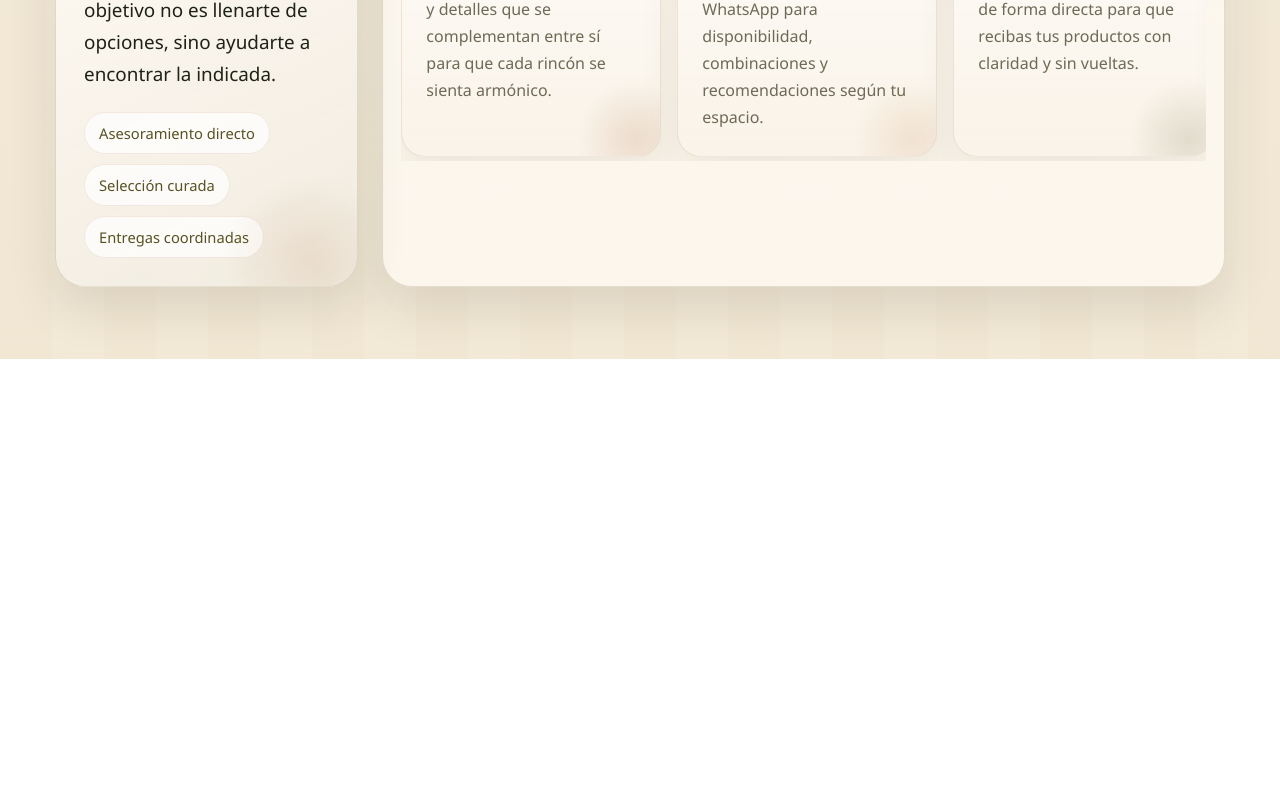
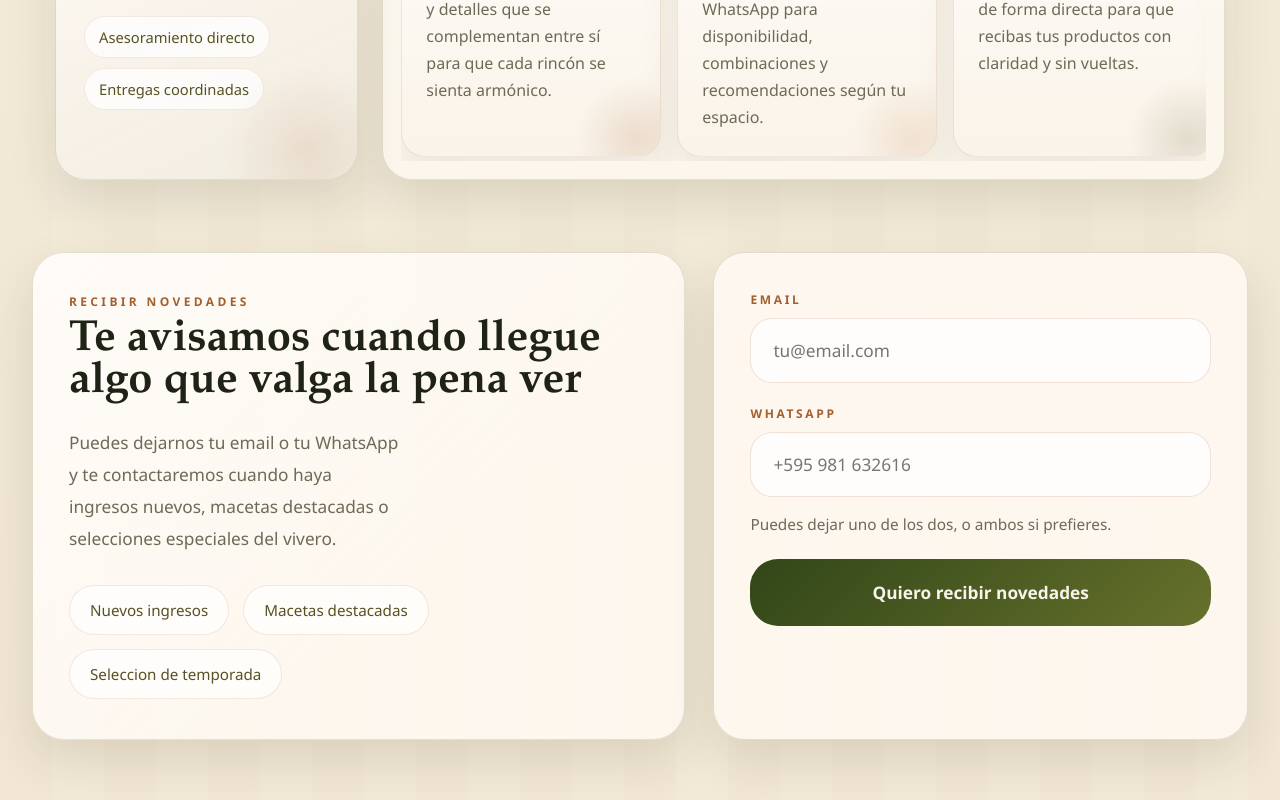
Before and after one commit to enzoericof/frontend_catalogo_web_venta_de_plantas, an Angular app: page / in a window 1280 px wide. Shown: the part 1404-2204 px from the top of the page. Before the commit the page ends 1763 px from the top, so only its background shows below. Built offline with nearby package versions, Linux system fonts and the light colour scheme; no server answers.

Commit message:
Add newsletter signup section

```diff
--- a/package.json
+++ b/package.json
@@ -40,6 +40,7 @@
     "@angular/build": "^20.3.8",
     "@angular/cli": "^20.3.8",
     "@angular/compiler-cli": "^20.3.0",
+    "@angular/language-service": "^20.3.0",
     "@types/express": "^5.0.1",
     "@types/jasmine": "~5.1.0",
     "@types/node": "^20.17.19",
--- /dev/null
+++ b/src/app/core/novedades.service.ts
@@ -0,0 +1,15 @@
+import { HttpClient } from '@angular/common/http';
+import { Injectable } from '@angular/core';
+
+@Injectable({
+  providedIn: 'root'
+})
+export class NovedadesService {
+  private apiUrl = 'http://localhost:8080/api/novedades';
+
+  constructor(private http: HttpClient) {}
+
+  registrar(payload: { email?: string; whatsapp?: string }) {
+    return this.http.post<{ mensaje: string; creada: boolean }>(this.apiUrl, payload);
+  }
+}
--- a/src/app/pages/catalogo/catalogo.component.css
+++ b/src/app/pages/catalogo/catalogo.component.css
@@ -351,6 +351,153 @@
   padding-top: 28px;
   padding-bottom: 72px;
   position: relative;
+}
+
+.newsletter-section {
+  max-width: 1400px;
+  margin: 0 auto;
+  padding: 0 32px 72px;
+  display: grid;
+  grid-template-columns: minmax(0, 1.1fr) minmax(360px, 0.9fr);
+  gap: 28px;
+}
+
+.newsletter-copy,
+.newsletter-form {
+  border: 1px solid var(--line);
+  border-radius: 32px;
+  background: rgba(255, 251, 245, 0.82);
+  box-shadow: var(--shadow);
+}
+
+.newsletter-copy {
+  padding: 40px 36px;
+  background:
+    linear-gradient(135deg, rgba(255, 255, 255, 0.55), transparent 62%),
+    rgba(255, 251, 245, 0.82);
+}
+
+.newsletter-text {
+  margin: 22px 0 0;
+  color: var(--muted);
+  font-size: 1.08rem;
+  line-height: 1.85;
+  max-width: 34ch;
+}
+
+.newsletter-points {
+  display: flex;
+  flex-wrap: wrap;
+  gap: 14px;
+  margin-top: 30px;
+}
+
+.newsletter-points span {
+  padding: 14px 20px;
+  border-radius: 999px;
+  background: rgba(255, 255, 255, 0.68);
+  border: 1px solid rgba(164, 95, 47, 0.14);
+  color: var(--olive);
+  font-size: 0.95rem;
+}
+
+.newsletter-form {
+  padding: 38px 36px;
+  display: flex;
+  flex-direction: column;
+  gap: 22px;
+}
+
+.newsletter-field {
+  display: flex;
+  flex-direction: column;
+  gap: 10px;
+}
+
+.newsletter-honeypot {
+  position: absolute;
+  left: -9999px;
+  width: 1px;
+  height: 1px;
+  overflow: hidden;
+}
+
+.newsletter-field span {
+  color: var(--terracotta-deep);
+  font-size: 12px;
+  font-weight: 700;
+  letter-spacing: 0.22em;
+  text-transform: uppercase;
+}
+
+.newsletter-field input {
+  width: 100%;
+  padding: 20px 22px;
+  border: 1px solid rgba(164, 95, 47, 0.18);
+  border-radius: 22px;
+  background: rgba(255, 255, 255, 0.78);
+  color: var(--ink);
+  font-size: 1.08rem;
+  outline: none;
+  transition: border-color 0.2s ease, box-shadow 0.2s ease;
+}
+
+.newsletter-field input:focus {
+  border-color: rgba(49, 70, 24, 0.38);
+  box-shadow: 0 0 0 4px rgba(102, 113, 43, 0.08);
+}
+
+.newsletter-note {
+  margin: -6px 0 0;
+  color: var(--muted);
+  font-size: 0.96rem;
+  line-height: 1.6;
+}
+
+.newsletter-button {
+  padding: 22px 26px;
+  border: 0;
+  border-radius: 28px;
+  background: linear-gradient(135deg, var(--forest), var(--moss));
+  color: #f8f4eb;
+  font-size: 1.08rem;
+  font-weight: 700;
+  cursor: pointer;
+  transition: transform 0.2s ease, box-shadow 0.2s ease, filter 0.2s ease;
+}
+
+.newsletter-button:hover:not(:disabled) {
+  transform: translateY(-2px);
+  box-shadow: 0 18px 34px rgba(49, 70, 24, 0.22);
+  filter: saturate(1.04);
+}
+
+.newsletter-button:disabled {
+  cursor: wait;
+  opacity: 0.82;
+}
+
+.newsletter-feedback {
+  margin: 0;
+  padding: 18px 20px;
+  border-radius: 22px;
+  border: 1px solid rgba(164, 95, 47, 0.14);
+  background: rgba(255, 247, 239, 0.82);
+  color: var(--terracotta-deep);
+  font-size: 0.98rem;
+  line-height: 1.55;
+}
+
+.newsletter-feedback--ok {
+  border-color: rgba(49, 70, 24, 0.18);
+  background: rgba(246, 250, 240, 0.82);
+  color: var(--forest);
+}
+
+.newsletter-feedback--error {
+  border-color: rgba(164, 95, 47, 0.2);
+  background: rgba(255, 246, 238, 0.84);
+  color: var(--terracotta-deep);
 }
 
 .about-section::before {
@@ -1165,6 +1312,7 @@ html {
     min-height: auto;
   }
 
+  .newsletter-section,
   .about-layout {
     grid-template-columns: 1fr;
   }
@@ -1218,7 +1366,8 @@ html {
   .header-inner,
   .hero,
   .catalogo-section,
-  .about-section {
+  .about-section,
+  .newsletter-section {
     padding-left: 18px;
     padding-right: 18px;
   }
@@ -1253,6 +1402,11 @@ html {
     padding-bottom: 48px;
   }
 
+  .newsletter-section {
+    padding-bottom: 48px;
+    gap: 18px;
+  }
+
   .about-section::before {
     inset-left: 18px;
     inset-right: 18px;
@@ -1261,6 +1415,11 @@ html {
   .about-heading {
     align-items: start;
     flex-direction: column;
+  }
+
+  .newsletter-copy,
+  .newsletter-form {
+    padding: 28px 22px;
   }
 
   .hero-links {
@@ -1301,6 +1460,14 @@ html {
 @media (max-width: 560px) {
   .hero-links {
     grid-template-columns: 1fr;
+  }
+
+  .newsletter-points {
+    gap: 10px;
+  }
+
+  .newsletter-points span {
+    width: 100%;
   }
 
   .hero-meta {
--- a/src/app/pages/catalogo/catalogo.component.html
+++ b/src/app/pages/catalogo/catalogo.component.html
@@ -58,9 +58,9 @@
       <h2>Qui&eacute;nes somos</h2>
     </a>
 
-    <span class="hero-card hero-card--terracotta is-disabled" aria-disabled="true">
+    <a class="hero-card hero-card--terracotta" href="#recibir-novedades">
       <h2>Recibir novedades</h2>
-    </span>
+    </a>
   </div>
 </section>
 
@@ -152,13 +152,11 @@
 
       <p class="about-lead">
         Somos un vivero pensado para acompa&ntilde;arte con una selecci&oacute;n simple,
-        est&eacute;tica y f&aacute;cil de consultar. Nuestro objetivo no es llenarte de opciones,
-        sino ayudarte a encontrar la indicada.
+        est&eacute;tica y f&aacute;cil de consultar.
       </p>
 
       <div class="about-points">
         <span>Asesoramiento directo</span>
-        <span>Selecci&oacute;n curada</span>
         <span>Entregas coordinadas</span>
       </div>
     </div>
@@ -177,3 +175,64 @@
     </div>
   </div>
 </section>
+
+<section class="newsletter-section" id="recibir-novedades">
+  <div class="newsletter-copy">
+    <p class="catalogo-eyebrow">Recibir novedades</p>
+    <h2 class="catalogo-title">Te avisamos cuando llegue algo que valga la pena ver</h2>
+    <p class="newsletter-text">
+      Puedes dejarnos tu email o tu WhatsApp y te contactaremos cuando haya ingresos nuevos,
+      macetas destacadas o selecciones especiales del vivero.
+    </p>
+
+    <div class="newsletter-points">
+      <span>Nuevos ingresos</span>
+      <span>Macetas destacadas</span>
+      <span>Seleccion de temporada</span>
+    </div>
+  </div>
+
+  <form class="newsletter-form" (ngSubmit)="enviarNovedades()">
+    <label class="newsletter-honeypot" aria-hidden="true" tabindex="-1">
+      <span>No completar</span>
+      <input
+        type="text"
+        name="website"
+        [(ngModel)]="novedadesHoney"
+        autocomplete="off"
+        tabindex="-1" />
+    </label>
+
+    <label class="newsletter-field">
+      <span>Email</span>
+      <input
+        type="email"
+        name="email"
+        [(ngModel)]="novedadesEmail"
+        placeholder="tu@email.com" />
+    </label>
+
+    <label class="newsletter-field">
+      <span>Whatsapp</span>
+      <input
+        type="text"
+        name="whatsapp"
+        [(ngModel)]="novedadesWhatsapp"
+        placeholder="+595 981 632616" />
+    </label>
+
+    <p class="newsletter-note">Puedes dejar uno de los dos, o ambos si prefieres.</p>
+
+    <button class="newsletter-button" type="submit" [disabled]="novedadesEnviando || novedadesEnfriando">
+      {{ novedadesButtonLabel }}
+    </button>
+
+    <p
+      *ngIf="novedadesMensaje"
+      class="newsletter-feedback"
+      [class.newsletter-feedback--error]="novedadesEstado === 'error'"
+      [class.newsletter-feedback--ok]="novedadesEstado === 'ok'">
+      {{ novedadesMensaje }}
+    </p>
+  </form>
+</section>
--- a/src/app/pages/catalogo/catalogo.component.ts
+++ b/src/app/pages/catalogo/catalogo.component.ts
@@ -1,18 +1,21 @@
+import { CommonModule } from '@angular/common';
 import { DOCUMENT, Location } from '@angular/common';
 import { Component, ElementRef, Inject, OnInit, ViewChild } from '@angular/core';
-import { CommonModule } from '@angular/common';
+import { FormsModule } from '@angular/forms';
 import { ActivatedRoute, Router, RouterModule } from '@angular/router';
+import { NovedadesService } from '../../core/novedades.service';
 import { PlantaService } from '../../core/planta.service';
 
 @Component({
   selector: 'app-catalogo',
   standalone: true,
-  imports: [CommonModule, RouterModule],
+  imports: [CommonModule, FormsModule, RouterModule],
   templateUrl: './catalogo.component.html',
   styleUrls: ['./catalogo.component.css']
 })
 export class CatalogoComponent implements OnInit {
   @ViewChild('aboutSlider') aboutSlider?: ElementRef<HTMLDivElement>;
+  private readonly novedadesCooldownMs = 15000;
 
   plantas: any[] = [];
   plantasFiltradas: any[] = [];
@@ -20,6 +23,13 @@ export class CatalogoComponent implements OnInit {
   cargando = true;
   mostrarGrid = true;
   ordenSeleccionado = 'nombre-asc';
+  novedadesEmail = '';
+  novedadesWhatsapp = '';
+  novedadesHoney = '';
+  novedadesEnviando = false;
+  novedadesEnfriando = false;
+  novedadesEstado: 'ok' | 'error' | null = null;
+  novedadesMensaje = '';
   quienesSomosSlides = [
     {
       tone: 'terracotta-deep',
@@ -62,6 +72,7 @@ export class CatalogoComponent implements OnInit {
   constructor(
     @Inject(DOCUMENT) private document: Document,
     private location: Location,
+    private novedadesService: NovedadesService,
     private plantaService: PlantaService,
     private route: ActivatedRoute,
     private router: Router
@@ -159,4 +170,67 @@ export class CatalogoComponent implements OnInit {
   trackByPlanta(index: number, planta: any): number {
     return planta.id;
   }
+
+  get novedadesButtonLabel(): string {
+    if (this.novedadesEnviando) {
+      return 'Enviando...';
+    }
+
+    if (this.novedadesEnfriando) {
+      return 'Espera unos segundos...';
+    }
+
+    return 'Quiero recibir novedades';
+  }
+
+  enviarNovedades(): void {
+    if (this.novedadesEnviando || this.novedadesEnfriando) {
+      return;
+    }
+
+    if (this.novedadesHoney.trim()) {
+      this.novedadesEstado = 'ok';
+      this.novedadesMensaje = 'Listo. Te tendremos en cuenta para las proximas novedades del vivero.';
+      this.novedadesEmail = '';
+      this.novedadesWhatsapp = '';
+      this.novedadesHoney = '';
+      this.activarCooldown();
+      return;
+    }
+
+    this.novedadesEnviando = true;
+    this.novedadesEstado = null;
+    this.novedadesMensaje = '';
+
+    this.novedadesService.registrar({
+      email: this.novedadesEmail,
+      whatsapp: this.novedadesWhatsapp
+    }).subscribe({
+      next: response => {
+        this.novedadesEstado = 'ok';
+        this.novedadesMensaje = response.mensaje;
+        this.novedadesEmail = '';
+        this.novedadesWhatsapp = '';
+        this.novedadesHoney = '';
+        this.novedadesEnviando = false;
+        this.activarCooldown();
+      },
+      error: error => {
+        this.novedadesEstado = 'error';
+        this.novedadesMensaje =
+          error?.error?.message ??
+          error?.error?.mensaje ??
+          'No pudimos registrar tus datos. Intentalo de nuevo.';
+        this.novedadesEnviando = false;
+      }
+    });
+  }
+
+  private activarCooldown(): void {
+    this.novedadesEnfriando = true;
+
+    this.document.defaultView?.setTimeout(() => {
+      this.novedadesEnfriando = false;
+    }, this.novedadesCooldownMs);
+  }
 }
```
Also changed, not shown: 1 other file (tests, documents, lock files or other folders).
